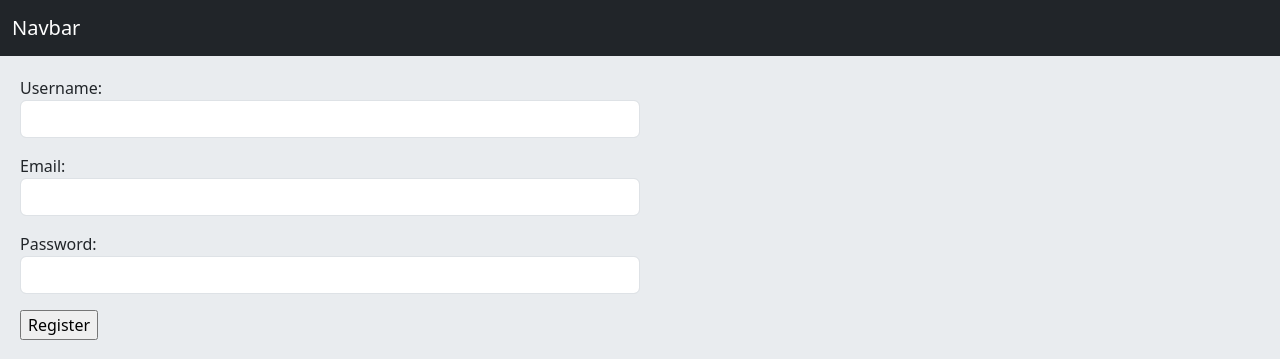
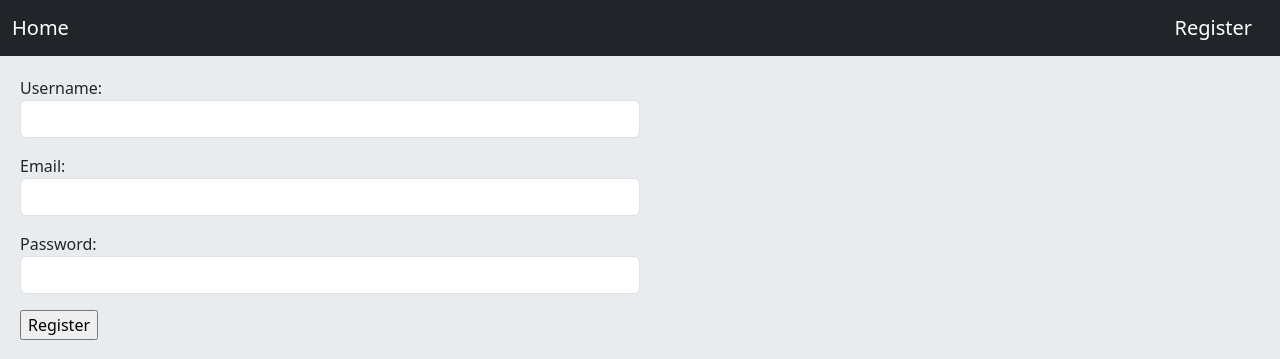
Before and after one commit to Ali-Samaaa/social_media, a Django app: page /account/register/ in a window 1280 px wide. Shown: the top 359 px of the page. Run offline with Django 5.2, Linux system fonts and the light colour scheme.

Commit message:
UserRegisterationView is not done1

```diff
--- a/account/urls.py
+++ b/account/urls.py
@@ -3,5 +3,5 @@ from . import views
 
 app_name = 'account'
 urlpatterns = [
-    path('register/', views.RegisterView.as_view(), name='register'),
+    path('register/', views.UserRegisterView.as_view(), name='user_register'),
 ]
--- a/account/views.py
+++ b/account/views.py
@@ -1,10 +1,12 @@
-from django.shortcuts import render
+from django.shortcuts import render, redirect
 from django.views import View
 from .forms import UserRegistrationForm
+from django.contrib.auth.models import User
+from django.contrib import messages
 
 
-class RegisterView(View):
-    form_class = UserRegistrationForm()
+class UserRegisterView(View):
+    form_class = UserRegistrationForm
     template_name = 'account/register.html'
 
     def get(self, request):
@@ -13,5 +15,9 @@ class RegisterView(View):
 
     def post(self, request):
         form = self.form_class(request.POST)
-
+        if form.is_valid():
+            cd = form.cleaned_data()
+            User.objects.create_user(username=cd['username'], email=cd['email'], password=cd['password'])
+            messages.success(request, 'you register successfully', 'success')
+            return redirect('home:home')
         return render(request, self.template_name, {'form': form})
--- a/home/urls.py
+++ b/home/urls.py
@@ -1,7 +1,7 @@
 from django.urls import path
 from . import views
 
-
+app_name = 'home'
 urlpatterns = [
     path('', views.HomeView.as_view(), name='home')
 ]
--- a/templates/base.html
+++ b/templates/base.html
@@ -17,6 +17,7 @@
 
     {% include 'inc\navbar.html' %}
     <div class="jumbotron">
+        {% include 'inc\messages.html' %}
         {% block content %} {% endblock %}
     </div>
 
--- /dev/null
+++ b/templates/inc/messages.html
@@ -0,0 +1,5 @@
+{% if messages %}
+    {% for msg in messages %}
+        <p class="alert alert-{{ msg.tags }}">{{ msg }}</p>
+    {% endfor %}
+{% endif %}
--- a/templates/inc/navbar.html
+++ b/templates/inc/navbar.html
@@ -1,5 +1,6 @@
 <nav class="navbar navbar-expand-lg navbar-dark bg-dark">
     <div class="container-fluid">
-        <a class="navbar-brand" href="#">Navbar</a>
+        <a class="navbar-brand" href="{% url 'home:home' %}">Home</a>
+        <a class="navbar-brand" href="{% url 'account:user_register' %}">Register</a>
     </div>
 </nav>
```
